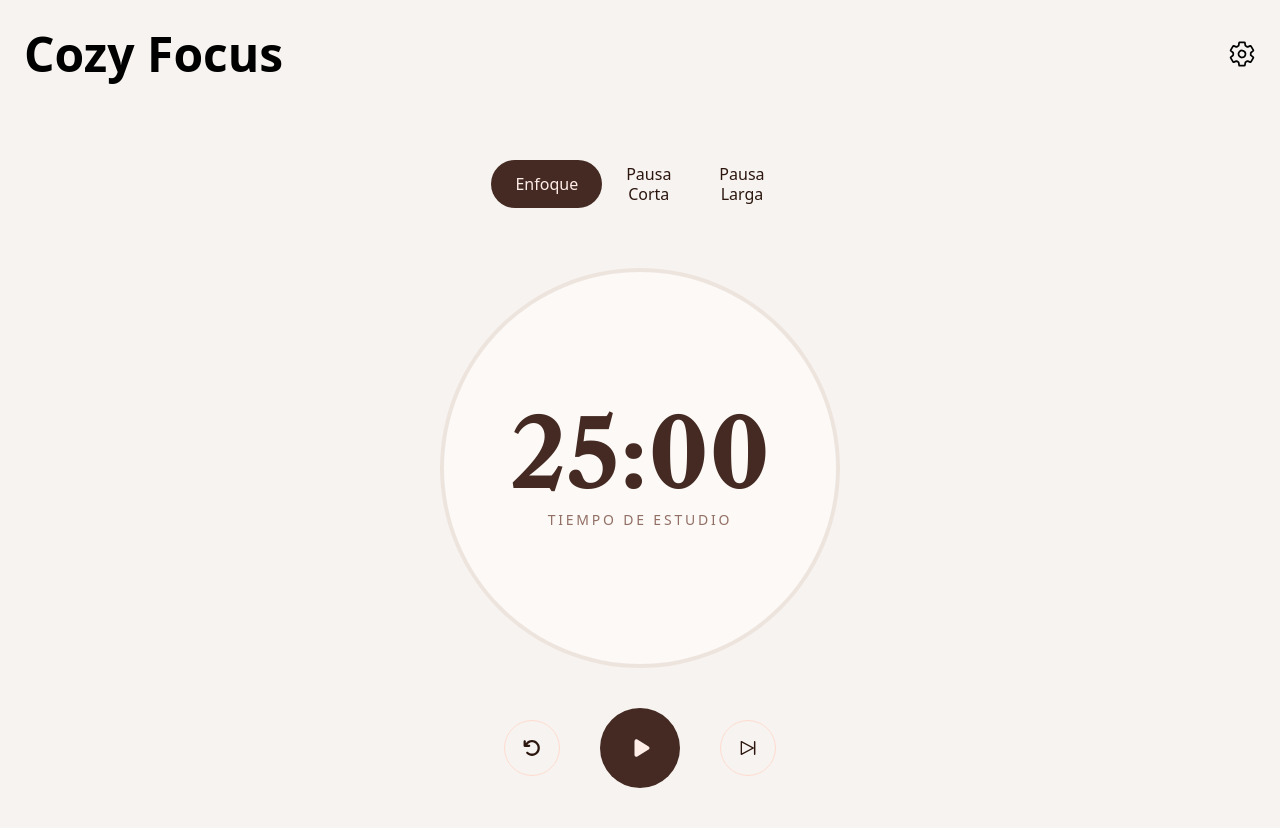
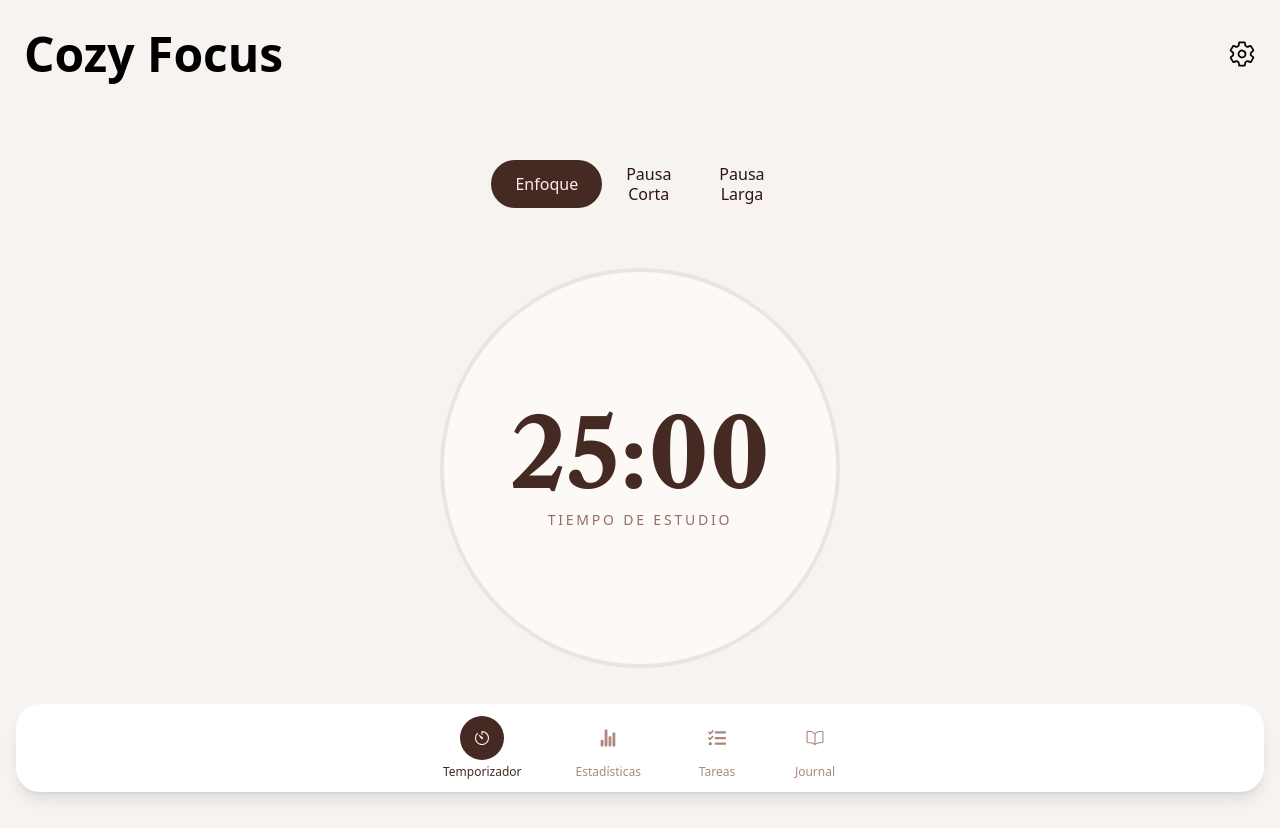
Before and after one commit to raquelruz/pomodoro-timer, a React (Vite) app: page / in a window 1280 px wide. Built offline with nearby package versions, Linux system fonts and the light colour scheme.

Commit message:
feat/navigation: add navigation with React Router

```diff
--- a/package.json
+++ b/package.json
@@ -14,6 +14,7 @@
     "react": "^19.2.8",
     "react-dom": "^19.2.8",
     "react-icons": "^5.7.0",
+    "react-router-dom": "^7.18.2",
     "tailwindcss": "^4.3.3"
   },
   "devDependencies": {
--- a/src/App.jsx
+++ b/src/App.jsx
@@ -1,5 +1,8 @@
+import { useState } from "react";
 import { Header } from "./components/Header/Header";
-import { Timer } from "./components/Timer";
+import { Timer } from "./pages/Timer";
+import { Navbar } from "./components/Navigation/Navbar";
+import { Route, Routes } from "react-router-dom";
 
 export const App = () => {
 	return (
@@ -9,7 +12,13 @@ export const App = () => {
 			</div>
 
 			<div className="px-4 sm:py-10">
-				<Timer />
+				<Routes>
+					<Route path="/" element={<Timer />} />
+				</Routes>
+			</div>
+
+			<div>
+				<Navbar />
 			</div>
 		</div>
 	);
--- /dev/null
+++ b/src/components/Navigation/Navbar.jsx
@@ -0,0 +1,37 @@
+import { NavLink } from "react-router-dom";
+import { NAV_LINKS } from "../../constants/navigation";
+
+export const Navbar = () => {
+	return (
+<nav className="fixed bottom-2 left-4 right-4 bg-bg-primary rounded-3xl shadow-lg">		<div className="flex items-center justify-around py-3 max-w-md mx-auto">
+				{NAV_LINKS.map(({ path, label, icon: Icon }) => (
+					<NavLink
+						key={path}
+						to={path}
+						end={path === "/"}
+						className="flex flex-col items-center gap-1"
+					>
+						{({ isActive }) => (
+							<>
+								<span
+									className={`flex items-center justify-center w-11 h-11 rounded-full transition-colors duration-200 ${
+										isActive ? "bg-primary-800 text-primary-50" : "text-text-tertiary"
+									}`}
+								>
+									<Icon className="text-lg" />
+								</span>
+								<span
+									className={`text-xs font-medium transition-colors duration-200 ${
+										isActive ? "text-primary-800" : "text-text-tertiary"
+									}`}
+								>
+									{label}
+								</span>
+							</>
+						)}
+					</NavLink>
+				))}
+			</div>
+		</nav>
+	);
+};
--- /dev/null
+++ b/src/constants/navigation.js
@@ -0,0 +1,10 @@
+import { IoBookOutline, IoStatsChart } from "react-icons/io5";
+import { IoIosTimer } from "react-icons/io";
+import { FaTasks } from "react-icons/fa";
+
+export const NAV_LINKS = [
+    { path: "/", label: "Temporizador", icon: IoIosTimer },
+    { path: "/stats", label: "Estadísticas", icon: IoStatsChart },
+    { path: "/tasks", label: "Tareas", icon: FaTasks },
+    { path: "/journal", label: "Journal", icon: IoBookOutline },
+];
--- a/src/main.jsx
+++ b/src/main.jsx
@@ -1,10 +1,13 @@
-import { StrictMode } from 'react'
-import { createRoot } from 'react-dom/client'
-import './index.css'
-import { App } from './App.jsx'
+import { StrictMode } from "react";
+import { createRoot } from "react-dom/client";
+import "./index.css";
+import { App } from "./App.jsx";
+import { BrowserRouter } from "react-router-dom";
 
-createRoot(document.getElementById('root')).render(
-  <StrictMode>
-    <App />
-  </StrictMode>,
-)
+createRoot(document.getElementById("root")).render(
+	<StrictMode>
+		<BrowserRouter>
+			<App />
+		</BrowserRouter>
+	</StrictMode>,
+);
--- a/src/components/Timer.jsx
+++ b/src/pages/Timer.jsx
@@ -1,8 +1,8 @@
 import { useEffect, useState } from "react";
-import { TimerDisplay } from "./Timer/TimerDisplay";
-import { TimerControls } from "./Timer/TimerControls";
+import { TimerDisplay } from "../components/Timer/TimerDisplay";
+import { TimerControls } from "../components/Timer/TimerControls";
 import { TIMER_MODES } from "../constants/timer";
-import { TimerModes } from "./Timer/TimerModes";
+import { TimerModes } from "../components/Timer/TimerModes";
 
 export const Timer = () => {
 	const [time, setTime] = useState(TIMER_MODES.focus.duration);
```
Also changed, not shown: 1 other file (tests, documents, lock files or other folders).
